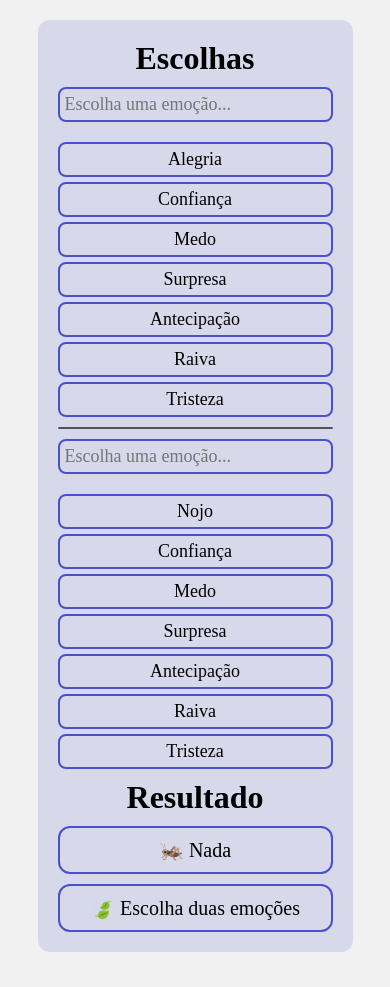
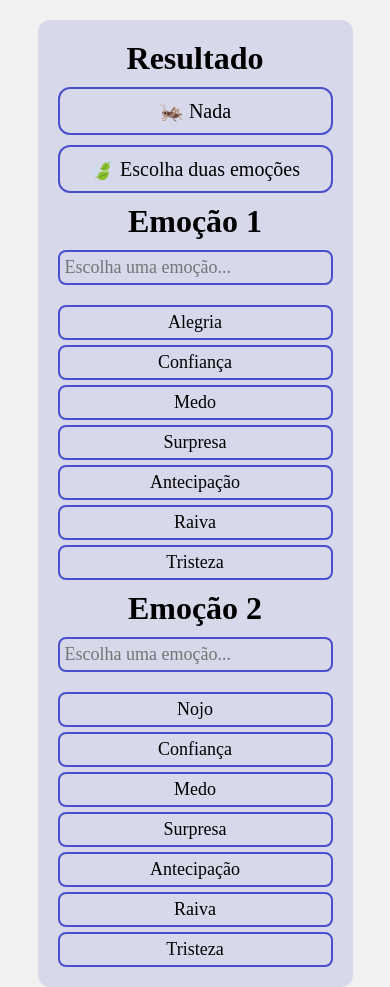
Before and after one commit to siqueira2009/emocoes, a plain HTML site: page index.html in a window 390 px wide. Before the commit the page ends 952 px from the top, so only its background shows below. Drawn offline with Linux system fonts and the light colour scheme; a web font is replaced by a local one.

Commit message:
feat: melhorada a interface em dispositivos mobile

```diff
--- a/index.html
+++ b/index.html
@@ -10,8 +10,9 @@
     </head>
     <body>
         <main>
-            <h1 class="titulos">Escolhas</h1>
+            <h1 class="titulos" id="tituloEscolhas">Escolhas</h1>
             <div id="escolhas">
+                <h1 class="titulos titulosResponsivos">Emoção 1</h1>
                 <div class="escolhasDiv" id="escolhaEsquerda">
                     <input type="text" placeholder="Escolha uma emoção..." disabled id="inputEsquerda" class="inputEmocoes"/>
 
@@ -27,7 +28,7 @@
                 </div>
 
                 <p>com</p>
-                <hr>
+                <h1 class="titulos titulosResponsivos">Emoção 2</h1>
 
                 <div class="escolhasDiv" id="escolhaDireita">
                     <input type="text" placeholder="Escolha uma emoção..." disabled id="inputDireita" class="inputEmocoes"/>
@@ -44,8 +45,9 @@
                 </div>
             </div>
 
-            <h1 class="titulos">Resultado</h1>
+            <h1 class="titulos" id="tituloResultado">Resultado</h1>
             <div id="resultado">
+                <h1 class="titulos titulosResponsivos">Resultado</h1>
                 <h3 id="resultadoNome">🦗 Nada</h3>
                 <h3 id="resultadoDesc">🍃 Escolha duas emoções</h3>
             </div>
--- a/responsive.css
+++ b/responsive.css
@@ -21,7 +21,13 @@
     }
 
     main {
+        flex-direction: column-reverse;
         width: 90%;
+    }
+
+    #resultado {
+        display: flex;
+        flex-direction: column-reverse;
     }
 
     #escolhas {
@@ -32,8 +38,12 @@
         display: none;
     }
 
-    #escolhas hr {
+    .titulosResponsivos {
         display: block;
+    }
+
+    #tituloEscolhas, #tituloResultado {
+        display: none;
     }
 
     #resultado {
--- a/style.css
+++ b/style.css
@@ -44,6 +44,10 @@ main hr {
 
 .titulos {
     text-align: center;
+}
+
+.titulosResponsivos {
+    display: none;
 }
 
 #escolhas {
```
